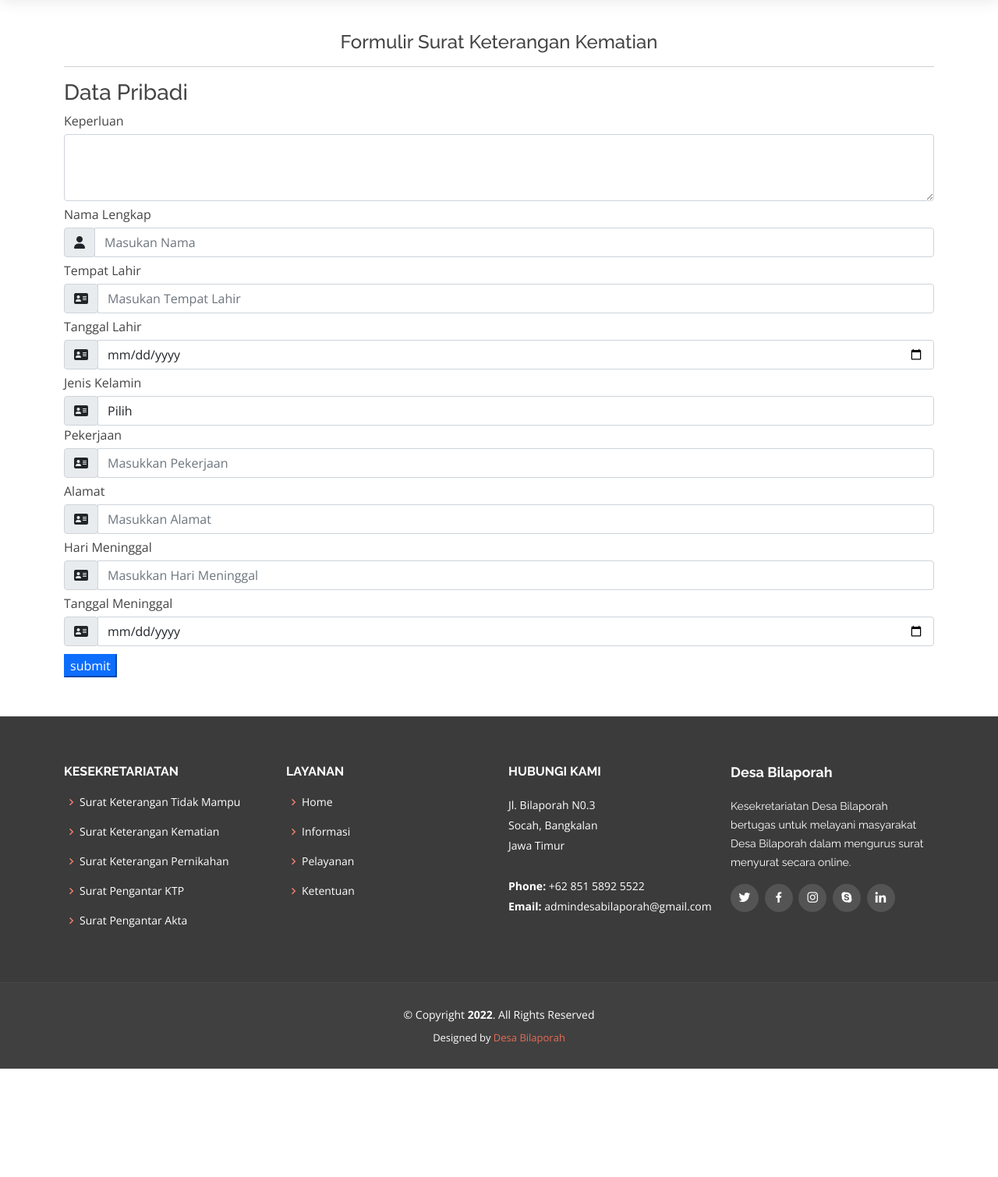
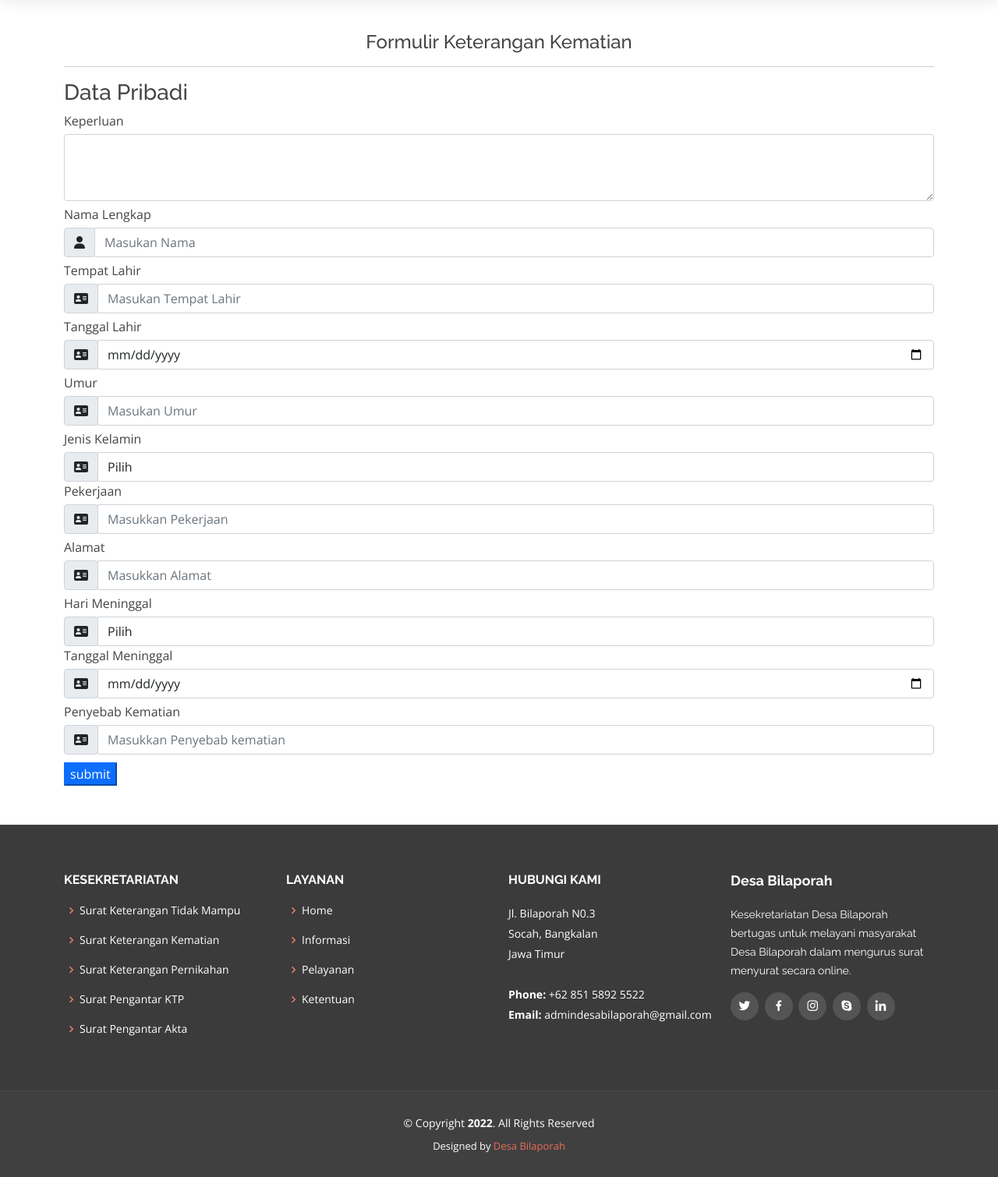
Before and after one commit to yoga-tirta/surat-bilaporah, a PHP site: page /form_input/form_kematian.php in a window 1280 px wide. Shown: the part 111-1621 px from the top of the page at 78% size. Before the commit the page ends 1482 px from the top, so only its background shows below. Run offline with PHP 8.4, Linux system fonts and the light colour scheme; some libraries are stand-ins or nearby versions.

Commit message:
Update form_kematian.php

```diff
--- a/form_input/form_kematian.php
+++ b/form_input/form_kematian.php
@@ -5,7 +5,7 @@
   <meta charset="utf-8">
   <meta content="width=device-width, initial-scale=1.0" name="viewport">
 
-  <title>Form Keterangan Kematian</title>
+  <title>Form Surat Keterangan Kematian</title>
   <meta content="" name="description">
   <meta content="" name="keywords">
 
@@ -42,7 +42,7 @@
     <?php include "../desain/navbar.php"?>
     <div class="fix">
       <div class="container" style="margin-top: 40px; margin-bottom: 50px;">
-        <h4 class="text-center">Formulir Surat Keterangan Kematian</h4>
+        <h4 class="text-center">Formulir Keterangan Kematian</h4>
         <hr>
         <form action="../tambah_pengajuan/pengajuan_skk.php?kode_surat=SKK" method="POST">
 
@@ -78,6 +78,14 @@
               <input type="date" name="tgl_lahir" class="form-control" placeholder="Masukan Tanggal Lahir" style="margin-bottom: 5px;" required>
             </div>
 
+            <label for="" style="margin-bottom: 5px;">Umur</label>
+            <div class="input-group">
+              <div class="input-group-prepend">
+                <div class="input-group-text " style="height: 38px;"><i class="fas fa-address-card"></i></div>
+              </div>
+              <input type="text" name="umur" class="form-control" placeholder="Masukan Umur" style="margin-bottom: 5px;" required>
+            </div>
+
 
               <label for="" style="margin-bottom: 5px;">Jenis Kelamin </label>
               <div class="input-group">
@@ -110,15 +118,22 @@
               </div>
             </div>
 
-            <div class="form-group">
-              <label for="" style="margin-bottom: 5px;">Hari Meninggal</label>
+            <label for="" style="margin-bottom: 5px;">Hari Meninggal </label>
               <div class="input-group">
-                <div class="input-group-prepend">
-                  <div class="input-group-text " style="height: 38px;"><i class="fas fa-address-card"></i></div>
+                  <div class="input-group-prepend">
+                      <div class="input-group-text " style="height: 38px;"><i class="fas fa-address-card"></i></div>
+                    </div>
+                    <select class="form-control form-control" name="hari_meninggal">
+                        <option selected>Pilih</option>
+                        <option>Senin</option>
+                        <option>Selasa</option>
+                        <option>Rabu</option>
+                        <option>Kamis</option>
+                        <option>Jum'at</option>
+                        <option>Sabtu</option>
+                        <option>Minggu</option>
+                      </select>
                 </div>
-                <input type="text" name="hari_meninggal" class="form-control" placeholder="Masukkan Hari Meninggal" style="margin-bottom: 5px;" required>
-              </div>
-            </div>
 
             <div class="form-group">
               <label for="" style="margin-bottom: 5px;">Tanggal Meninggal</label>
@@ -127,6 +142,16 @@
                   <div class="input-group-text " style="height: 38px;"><i class="fas fa-address-card"></i></div>
                 </div>
                 <input type="date" name="tgl_meninggal" class="form-control" placeholder="Masukan Tanggal Meninggal" style="margin-bottom: 5px;" required>
+              </div>
+            </div>
+
+            <div class="form-group">
+              <label for="" style="margin-bottom: 5px;">Penyebab Kematian</label>
+              <div class="input-group">
+                <div class="input-group-prepend">
+                  <div class="input-group-text " style="height: 38px;"><i class="fas fa-address-card"></i></div>
+                </div>
+                <input type="text" name="penyebab" class="form-control" placeholder="Masukkan Penyebab kematian" style="margin-bottom: 5px;" required>
               </div>
             </div>
           <button type="submit" name="button" class="btn-primary" style="margin-top: 5px;">submit</button>
```
